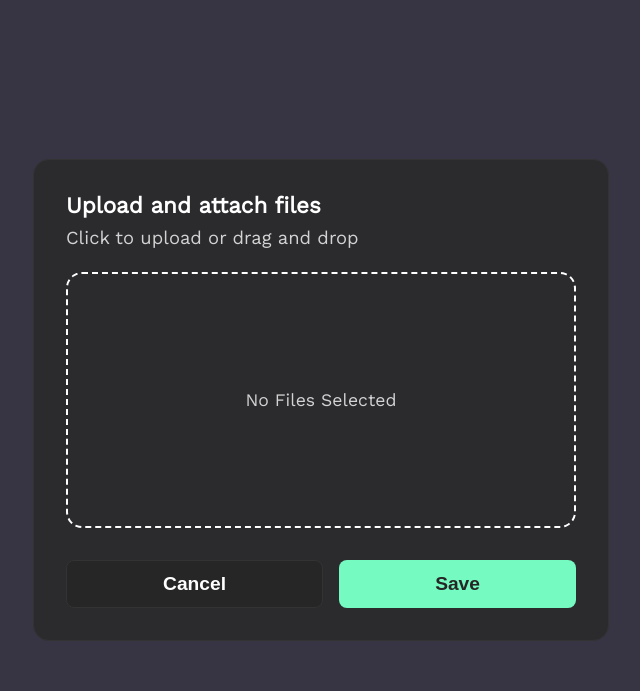
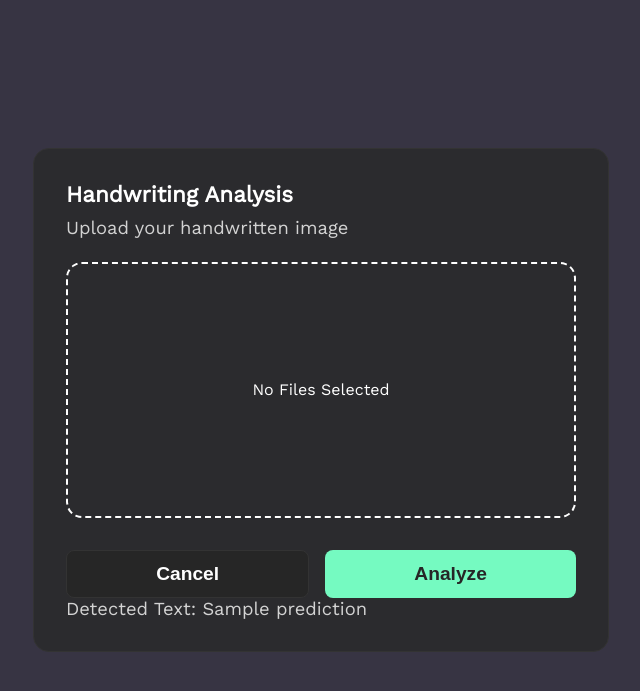
Before and after one commit to Light-700/The-Analyser, a Flask app: template templates/index.html in a window 1280 px wide. Shown: the top 691 px of the page, without its empty margins (319-959 px from the left). Run offline with Flask 3, Linux system fonts and the light colour scheme; the template is opened without the code that fills it: most values are stand-ins (such as "Sample title", 1, 10 or a date in 2020); parts of the project's set-up code (start-up, migrations or seed data) failed here and were passed over.

Commit message:
tried to fix the app, improved UI

```diff
--- a/app.py
+++ b/app.py
@@ -51,13 +51,9 @@
 
 from flask import Flask, request, render_template, jsonify
 import os
-import pickle
+import numpy as np
 from PIL import Image
-import numpy as np
-
-from tensorflow.keras.models import load_model
-from tensorflow.keras.preprocessing.image import img_to_array
-from tensorflow.keras.applications.mobilenet_v2 import preprocess_input, decode_predictions
+import tensorflow as tf
 
 app = Flask(__name__)
 
@@ -66,9 +62,19 @@ UPLOAD_FOLDER = 'uploads'
 if not os.path.exists(UPLOAD_FOLDER):
     os.makedirs(UPLOAD_FOLDER)
 
-# Load the model
-with open('model1.keras', 'rb') as file:
-    model = pickle.load(file)
+# Load the Keras model
+model = tf.keras.models.load_model('model1.keras')
+
+def preprocess_image(image_path):
+    # Image preprocessing similar to training
+    image = Image.open(image_path)
+    image = image.resize((28, 28))  # Match training dimensions
+    image = image.convert('L')  # Convert to grayscale
+    image = np.array(image)
+    image = image.reshape(1, 28, 28, 1)
+    image = image.astype('float32')
+    image = image / 255.0  # Normalize pixel values
+    return image
 
 @app.route('/', methods=['GET', 'POST'])
 def upload_file():
@@ -81,25 +87,24 @@ def upload_file():
             return jsonify({'error': 'No selected file'}), 400
 
         if file:
-            # Save and process image
+            # Save the uploaded image
             filepath = os.path.join(UPLOAD_FOLDER, file.filename)
             file.save(filepath)
 
-            # Preprocess image for keras model
-            image = Image.open(filepath)
-            image = image.resize((224, 224))
-            image = img_to_array(image)
-            image = np.expand_dims(image, axis=0)
-            image = preprocess_input(image)
+            # Preprocess image
+            processed_image = preprocess_image(filepath)
 
             # Make prediction
-            preds = model.predict(image)
-            results = decode_predictions(preds, top=1)[0]
-            prediction = results[0][1]
+            prediction = model.predict(processed_image)
+            predicted_class = np.argmax(prediction)
 
-            return render_template('index_.html', prediction=prediction)
+            # Map prediction to character (assuming you have a label mapping)
+            label_dict = {0: 'A', 1: 'B', 2: 'C'} # Add your complete mapping
+            result = label_dict[predicted_class]
 
-    return render_template('index_.html')
+            return render_template('index.html', prediction=prediction)
+
+    return render_template('index.html')
 
 if __name__ == '__main__':
     app.run(debug=True)
--- a/templates/index.html
+++ b/templates/index.html
@@ -168,24 +168,25 @@
 </head>
 
 <body>
-    <form class="dropzone-box">
-        <h2>Upload and attach files</h2>
-        <p>Click to upload or drag and drop</p>
+    <form class="dropzone-box" action="/" method="POST" enctype="multipart/form-data">
+        <h2>Handwriting Analysis</h2>
+        <p>Upload your handwritten image</p>
         <div class="dropzone-area">
             <div class="file-upload-icon">
                 <!-- svg icon -->
             </div>
-            <input type="file" required id="upload-file" name="uploaded-file">
-            <p class="file-info">No Files Selected</p>
+            <input type="file" required id="upload-file" name="imagefile" accept="image/*>
+            <p class=" file-info">No Files Selected</p>
         </div>
         <div class="dropzone-actions">
-            <button type="reset">
-                Cancel
-            </button>
-            <button id="submit-button" type="submit">
-                Save
-            </button>
+            <button type="reset">Cancel</button>
+            <button type="submit">Analyze</button>
         </div>
+        {% if prediction %}
+        <div class="prediction-result">
+            <p>Detected Text: {{ prediction }}</p>
+        </div>
+        {% endif %}
     </form>
 
     <!-- <script src="{{ url_for('static', filename='script.js') }}"></script> -->
@@ -247,15 +248,17 @@
             e.preventDefault();
             const file = document.getElementById("upload-file").files[0];
             const formData = new FormData();
-            formData.append('file', file);
+            formData.append('imagefile', file);
 
             try {
-                const response = await fetch('https://the-analyser.onrender.com/upload', {
+                const response = await fetch('/', {
                     method: 'POST',
                     body: formData
                 });
-                const data = await response.json();
+                const data = await response.text();
                 console.log(data);
+                // Update page with response HTML
+                document.body.innerHTML = data;
             } catch (error) {
                 console.error('Error:', error);
             }
--- a/templates/index_.html
+++ b/templates/index_.html
@@ -2,7 +2,7 @@
 <html>
     <head>
         <title>Tutorial</title>
-        <link rel="stylesheet" href="{{ url_for('static', filename='css/style.css') }}">
+        <link rel="stylesheet" href="{{ url_for('static', filename='css/style_.css') }}">
         <link href="https://cdn.jsdelivr.net/npm/bootstrap@5.0.0-beta2/dist/css/bootstrap.min.css" rel="stylesheet" integrity="sha384-BmbxuPwQa2lc/FVzBcNJ7UAyJxM6wuqIj61tLrc4wSX0szH/Ev+nYRRuWlolflfl" crossorigin="anonymous">
     </head>
 
@@ -17,6 +17,6 @@
         {% if prediction %}
             <p class="text-center"> Image is a {{prediction}}</p>
         {% endif %}
-        <script src="{{ url_for('static', filename='js/script.js') }}"></script>
+        <script src="{{ url_for('static', filename='js/script_.js') }}"></script>
     </body>
 </html>
```
Also changed, not shown: static/script.js (+68 -5 lines), static/script_.js (added, +7 -0 lines), static/style.css (+149 -7 lines), static/style_.css (added, +10 -0 lines), templates/script.js (deleted, +0 -70 lines), templates/style.css (deleted, +0 -152 lines), 1 other file.
